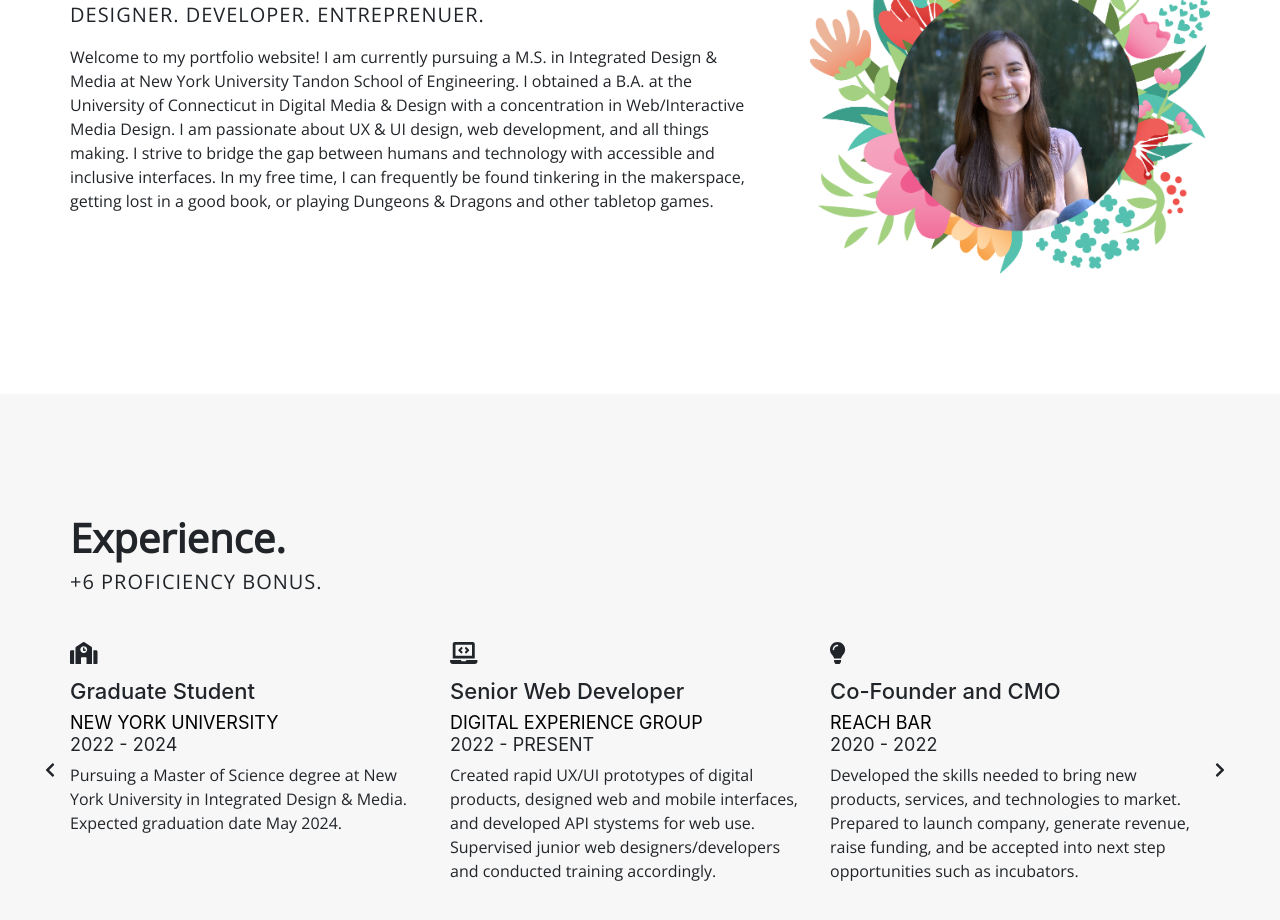
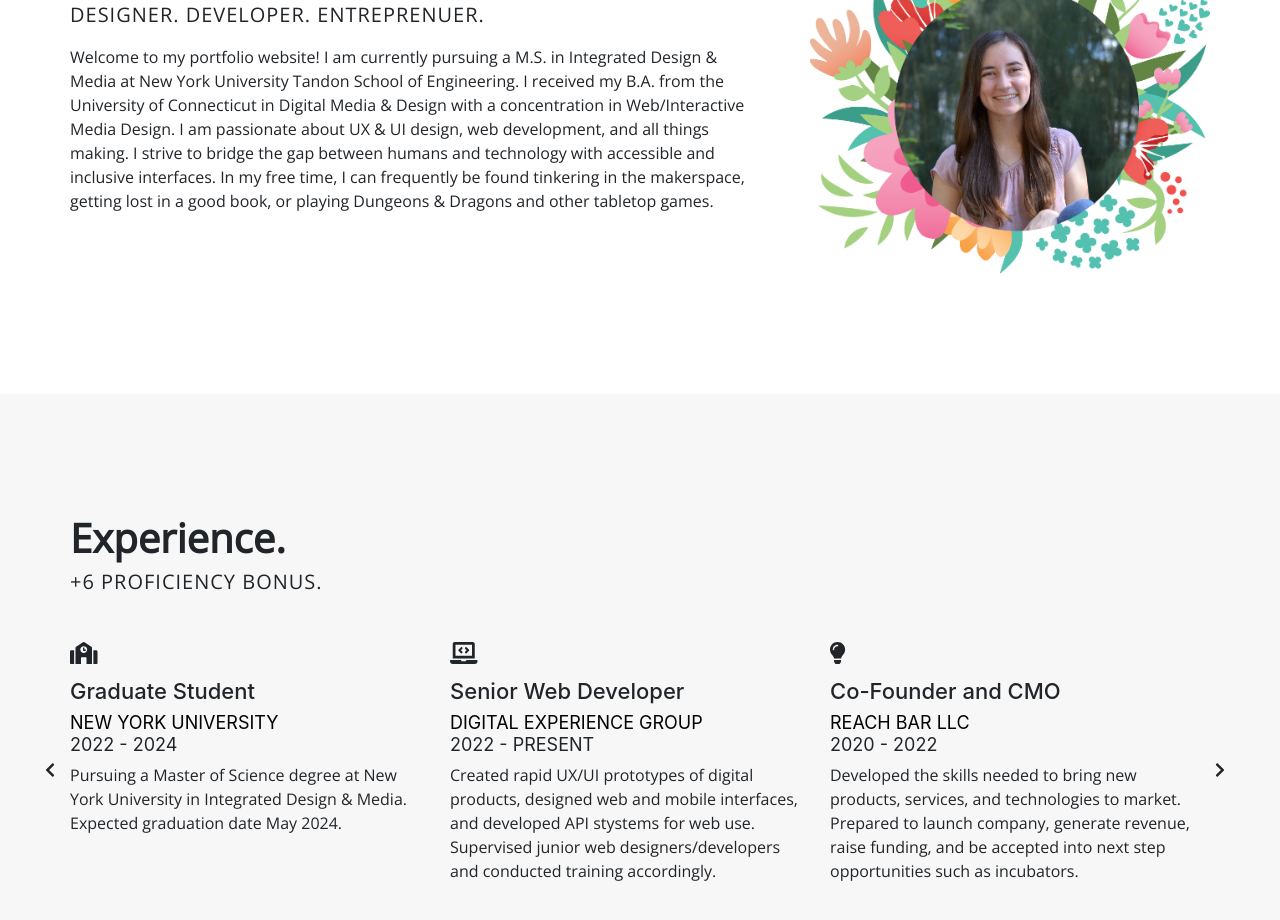
Before and after one commit to the-nat-attack/portfolio, a plain HTML site: page index.html in a window 1280 px wide. Shown: the part 310-1230 px from the top of the page. Drawn offline with nearby package versions, Linux system fonts and the light colour scheme.

Commit message:
text updates

```diff
--- a/index.html
+++ b/index.html
@@ -65,7 +65,7 @@
       <h1 data-aos-once="true" data-aos="fade-right" data-aos-easing="ease" data-aos-duration="500">Hello! I'm Natalie.</h1>
       <h3 data-aos-once="true" data-aos="fade-right" data-aos-easing="ease" data-aos-duration="600">DESIGNER. DEVELOPER. ENTREPRENUER.</h3>
       <p data-aos-once="true" data-aos="fade-up" data-aos-easing="ease" data-aos-duration="600">
-      Welcome to my portfolio website! I am currently pursuing a M.S. in Integrated Design & Media at New York University Tandon School of Engineering. I obtained a B.A. at the University of Connecticut in Digital Media & Design with a concentration in Web/Interactive Media Design.
+      Welcome to my portfolio website! I am currently pursuing a M.S. in Integrated Design & Media at New York University Tandon School of Engineering. I received my B.A. from the University of Connecticut in Digital Media & Design with a concentration in Web/Interactive Media Design.
       I am passionate about UX & UI design, web development, and all things making. I strive to bridge the gap between humans and technology with accessible and inclusive interfaces.
       In my free time, I can frequently be found tinkering in the makerspace, getting lost in a good book, or playing Dungeons & Dragons and other tabletop games.</p>
     </div>
@@ -105,7 +105,7 @@
             <i class="fas fa-lightbulb"></i>
             <div>
             <h2>Co-Founder and CMO</h2>
-            <a href="https://today.uconn.edu/2021/05/student-entrepreneurs-use-nutritional-bar-to-reach-out-to-those-in-need/?fbclid=IwAR3mwcwHw7YCbDw31wCvZTWkzbRekxmOL_NltLd82oC9WB1DGkE3ouriFRg" target="_blank"><h4>REACH BAR</a><br>2020 - 2022</h4>
+            <a href="https://today.uconn.edu/2021/05/student-entrepreneurs-use-nutritional-bar-to-reach-out-to-those-in-need/?fbclid=IwAR3mwcwHw7YCbDw31wCvZTWkzbRekxmOL_NltLd82oC9WB1DGkE3ouriFRg" target="_blank"><h4>REACH BAR LLC</a><br>2020 - 2022</h4>
             <p>Developed the skills needed to bring new products, services, and technologies to market.
               Prepared to launch company, generate revenue, raise funding, and be accepted into next step opportunities such as incubators.</p>
             </div>
```
